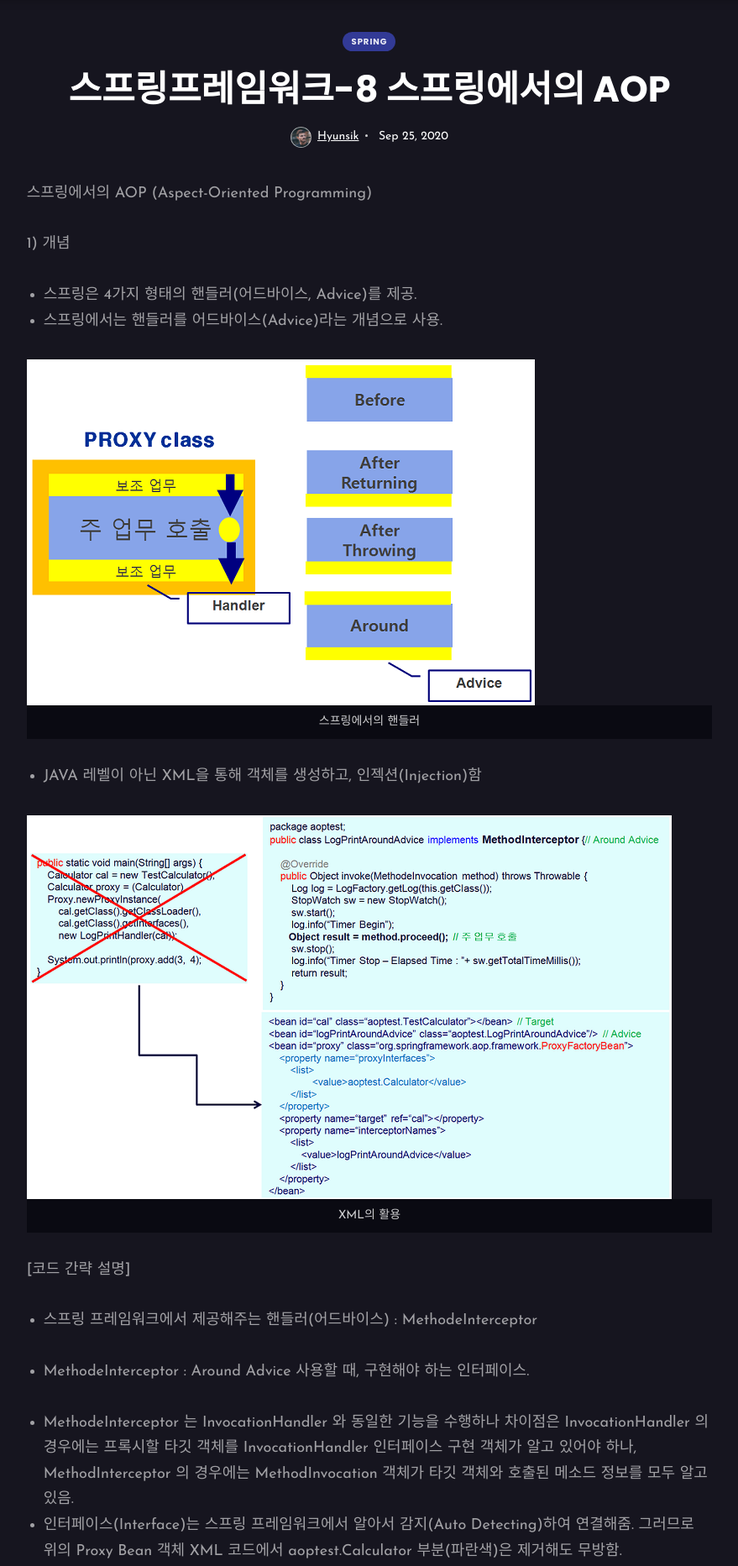
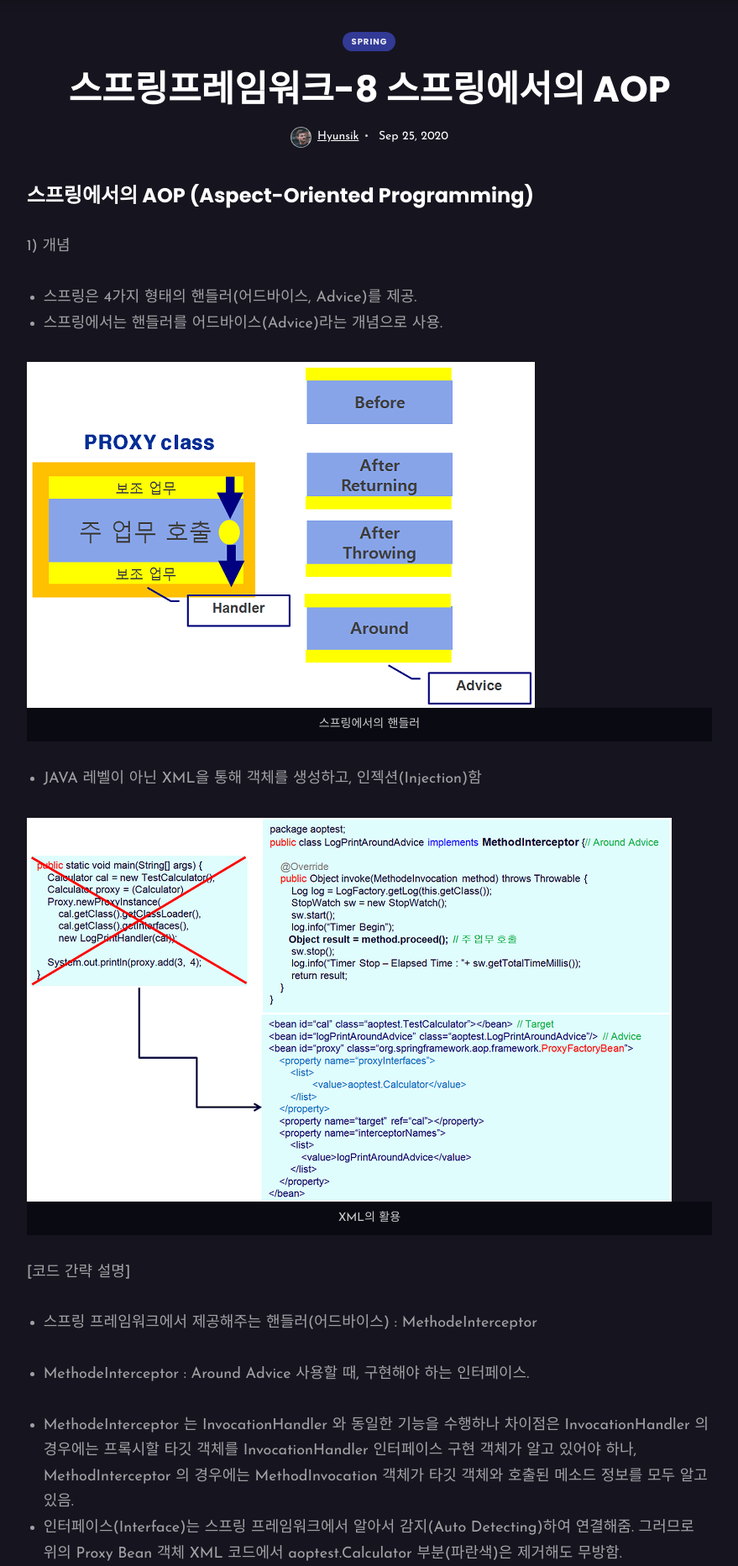
Before and after one commit to hs95blue/hs95blue.github.io, a Jekyll site: the page built from _posts/2020-09-25-2.md, in a window 1280 px wide. Shown: the part 723-2588 px from the top of the page at 84% size, without its empty margins (200-1079 px from the left). Built offline with Jekyll 4.4.1, drawn with Linux system fonts in a browser that asks for light colours; nearby versions of some CDN libraries; comment, search, counter and statistics services are not loaded.

Commit message:
Update 2020-09-25-2.md

```diff
--- a/_posts/2020-09-25-2.md
+++ b/_posts/2020-09-25-2.md
@@ -5,7 +5,8 @@ date:   2020-09-25 07:55:35 +0300
 image:  '/images/spring.png'
 tags:   Spring
 ---
-스프링에서의 AOP (Aspect-Oriented Programming)
+
+### 스프링에서의 AOP (Aspect-Oriented Programming)
 
 
 
@@ -39,11 +40,11 @@ tags:   Spring
 
  - 스프링 프레임워크에서 제공해주는 핸들러(어드바이스) : MethodeInterceptor
 
- - MethodeInterceptor : Around Advice 사용할 때, 구현해야 하는 인터페이스.
+ - MethodeInterceptor : Around Advice 사용할 때, 구현해야 하는 인터페이스.<br/>
 
- - MethodeInterceptor 는 InvocationHandler 와 동일한 기능을 수행하나 차이점은 InvocationHandler 의 경우에는 프록시할 타깃 객체를 InvocationHandler 인터페이스 구현 객체가 알고 있어야 하나, MethodInterceptor 의 경우에는 MethodInvocation 객체가 타깃 객체와 호출된 메소드 정보를 모두 알고 있음.
- - 인터페이스(Interface)는 스프링 프레임워크에서 알아서 감지(Auto Detecting)하여 연결해줌. 그러므로 위의 Proxy Bean 객체 XML 코드에서 aoptest.Calculator 부분(파란색)은 제거해도 무방함.
- - 스프링 프레임워크는  Invoke 대신 proceed 메서드를 호출하여 주 업무 프로세스를 호출함. / 또한 스프링 프레임워크는 핸들러(Handler) 대신 어드바이스(Advice)를 생성.
+ - MethodeInterceptor 는 InvocationHandler 와 동일한 기능을 수행하나 차이점은 InvocationHandler 의 경우에는 프록시할 타깃 객체를 InvocationHandler 인터페이스 구현 객체가 알고 있어야 하나, MethodInterceptor 의 경우에는 MethodInvocation 객체가 타깃 객체와 호출된 메소드 정보를 모두 알고 있음.<br/>
+ - 인터페이스(Interface)는 스프링 프레임워크에서 알아서 감지(Auto Detecting)하여 연결해줌. 그러므로 위의 Proxy Bean 객체 XML 코드에서 aoptest.Calculator 부분(파란색)은 제거해도 무방함.<br/>
+ - 스프링 프레임워크는  Invoke 대신 proceed 메서드를 호출하여 주 업무 프로세스를 호출함. / 또한 스프링 프레임워크는 핸들러(Handler) 대신 어드바이스(Advice)를 생성.<br/>
 
 
 
```
